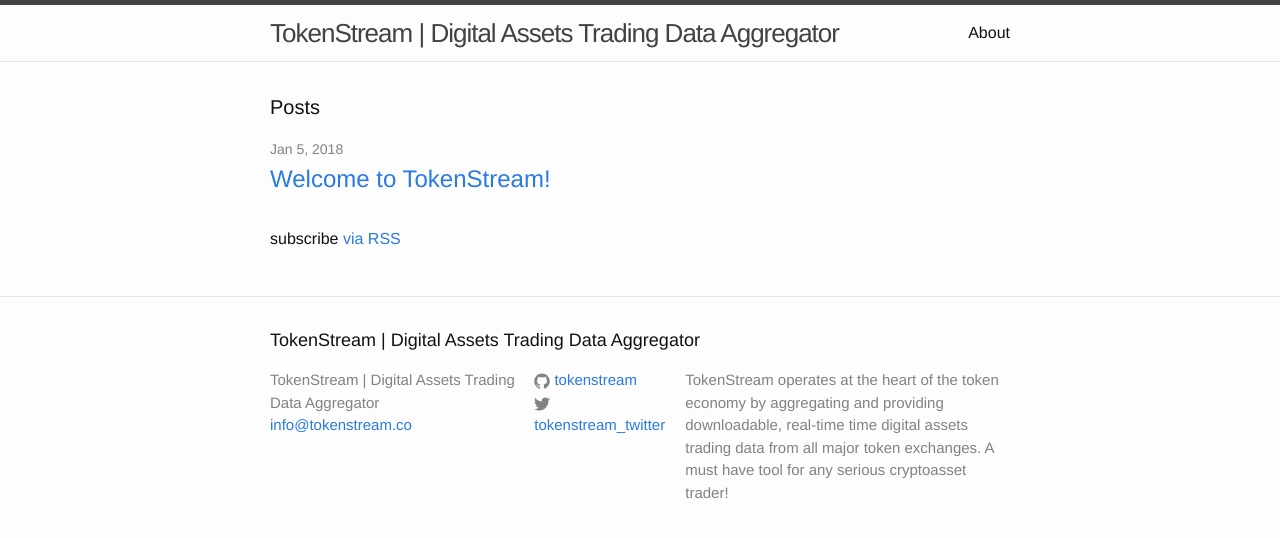
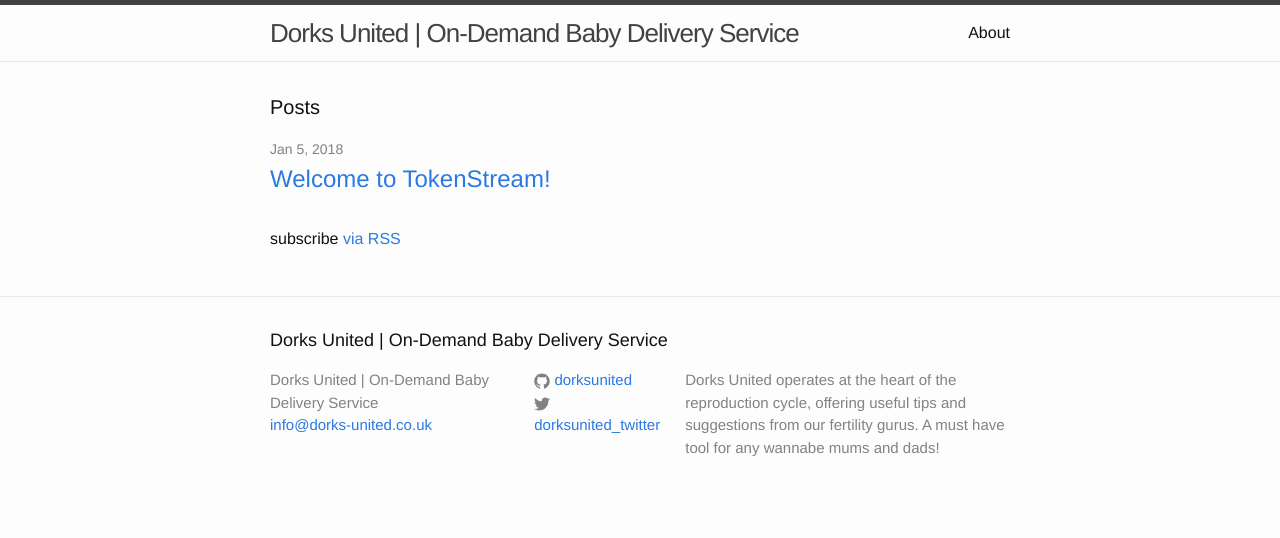
Before and after one commit to gertraig/fertuk, a Jekyll site: the page built from index.html, in a window 1280 px wide. Shown: the top 538 px of the page. Built offline with Jekyll 4.4.1, drawn with Linux system fonts in a browser that asks for light colours.

Commit message:
Update _config.yml

```diff
--- a/_config.yml
+++ b/_config.yml
@@ -1,4 +1,4 @@
-# Welcome to TokenStream!
+# Welcome to Dorks United!
 #
 # This config file is meant for settings that affect your whole blog, values
 # which you are expected to set up once and rarely need to edit after that.
@@ -6,14 +6,14 @@
 # 'jekyll serve'. If you change this file, please restart the server process.
 
 # Site settings
-title: TokenStream | Digital Assets Trading Data Aggregator
-email: info@tokenstream.co
+title: Dorks United | On-Demand Baby Delivery Service
+email: info@dorks-united.co.uk
 description: > # this means to ignore newlines until "baseurl:"
-  TokenStream operates at the heart of the token economy by aggregating and providing downloadable, real-time time digital assets trading data from all major token exchanges. A must have tool for any serious cryptoasset trader!
+  Dorks United operates at the heart of the reproduction cycle, offering useful tips and suggestions from our fertility gurus. A must have tool for any wannabe mums and dads!
 baseurl: "" # the subpath of your site, e.g. /blog
 url: "http://yourdomain.com" # the base hostname & protocol for your site
-twitter_username: tokenstream_twitter
-github_username:  tokenstream
+twitter_username: dorksunited_twitter
+github_username:  dorksunited
 
 # Build settings
 markdown: kramdown
```
